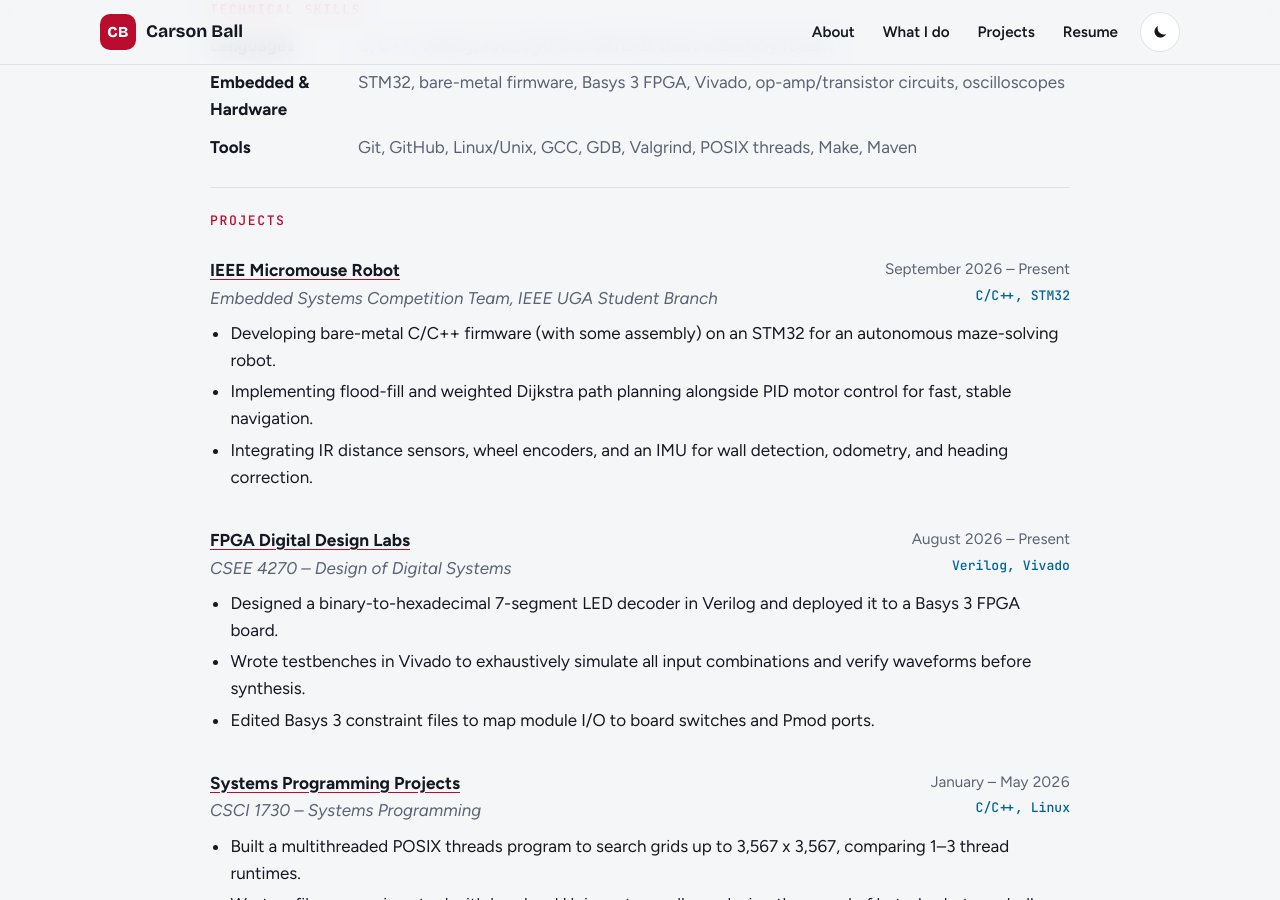
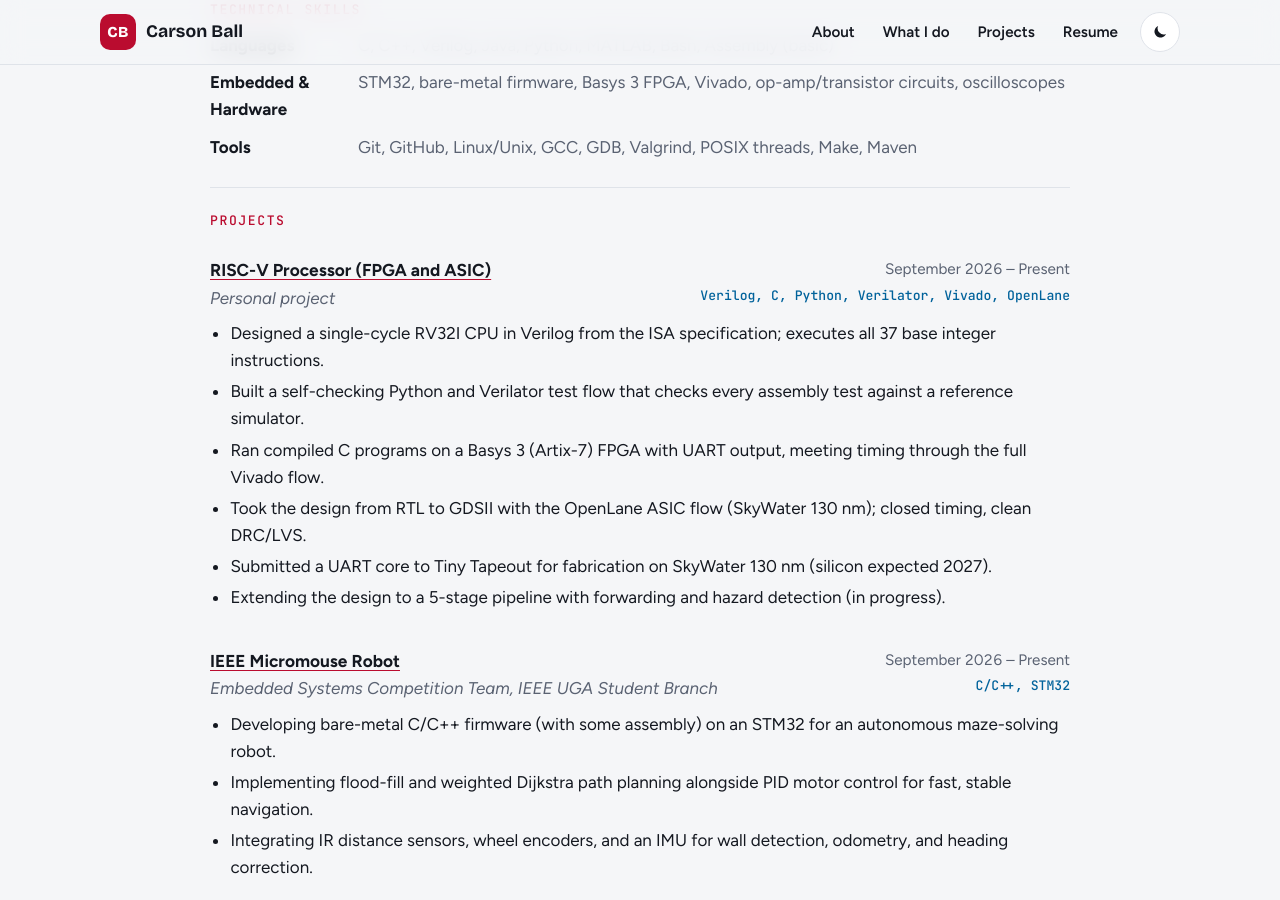
Before and after one commit to cmb42038/cmb42038.github.io, a Jekyll site: the page built from resume.html, in a window 1280 px wide and 900 px high, scrolled down 577 px. Built offline with Jekyll 4.4.1, drawn with Linux system fonts in a browser that asks for light colours.

Commit message:
Add files via upload

```diff
--- a/_data/resume.yml
+++ b/_data/resume.yml
@@ -20,6 +20,18 @@ skills:
     items: Git, GitHub, Linux/Unix, GCC, GDB, Valgrind, POSIX threads, Make, Maven
 
 projects:
+  - name: RISC-V Processor (FPGA and ASIC)
+    tech: Verilog, C, Python, Verilator, Vivado, OpenLane
+    org: Personal project
+    dates: September 2026 – Present
+    link: /projects/riscv-cpu/
+    bullets:
+      - Designed a single-cycle RV32I CPU in Verilog from the ISA specification; executes all 37 base integer instructions.
+      - Built a self-checking Python and Verilator test flow that checks every assembly test against a reference simulator.
+      - Ran compiled C programs on a Basys 3 (Artix-7) FPGA with UART output, meeting timing through the full Vivado flow.
+      - Took the design from RTL to GDSII with the OpenLane ASIC flow (SkyWater 130 nm); closed timing, clean DRC/LVS.
+      - Submitted a UART core to Tiny Tapeout for fabrication on SkyWater 130 nm (silicon expected 2027).
+      - Extending the design to a 5-stage pipeline with forwarding and hazard detection (in progress).
   - name: IEEE Micromouse Robot
     tech: C/C++, STM32
     org: Embedded Systems Competition Team, IEEE UGA Student Branch
```
